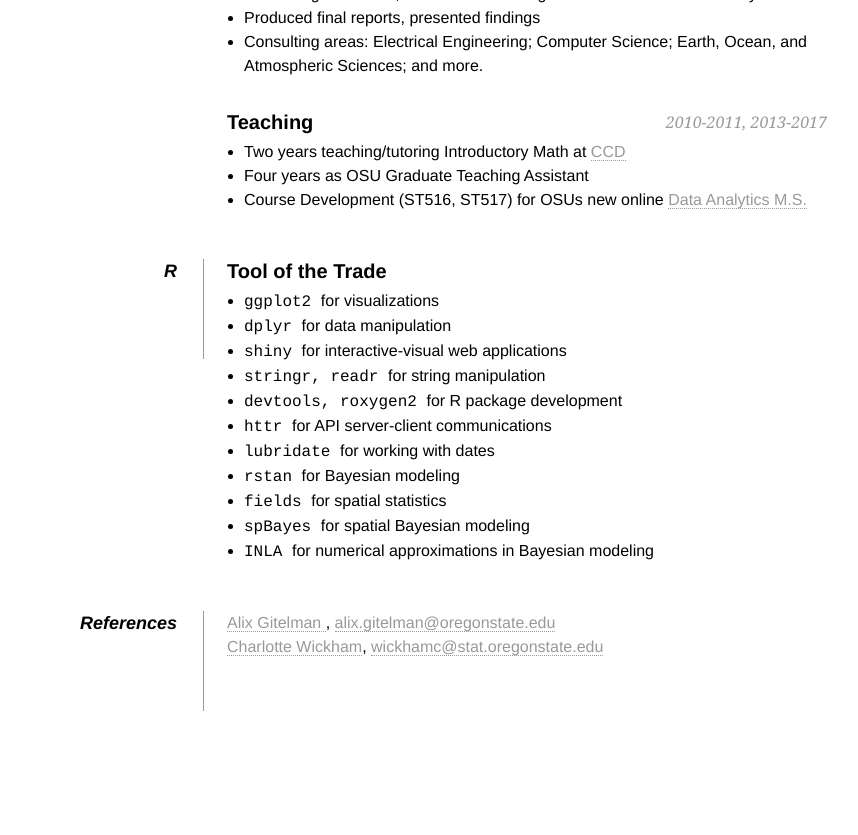
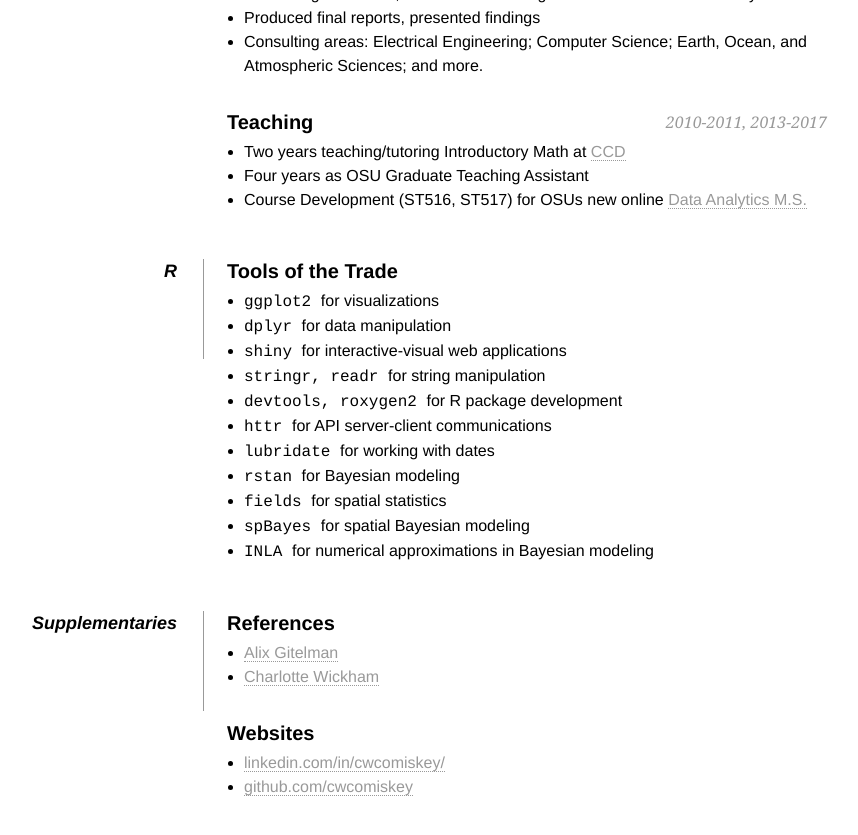
Before and after one commit to cwcomiskey/cwcomiskey.github.io, a Jekyll site: the page index.html, which Jekyll copies as it is, in a window 1280 px wide and 900 px high, scrolled down 1266 px. Shown: the top 835 px of the window, without its empty margins (213-1071 px from the left). Built offline with Jekyll 4.4.1, drawn with Linux system fonts in a browser that asks for light colours; before the commit the page ends 2052 px from its top, so only the background shows below that.

Commit message:
Add "Supplementaries" section w/ refs, sites

```diff
--- a/index.html
+++ b/index.html
@@ -153,9 +153,9 @@
 
             <dt> R </dt>
 	    <dd>
-	    <h2> Tool of the Trade </h2>
-		<ul>
-			<li> <font face="Courier"> ggplot2 </font face="Courier"> for visualizations
+		    <h2> Tools of the Trade </h2>
+		    <ul>
+			<li> <font face="Courier"> ggplot2 </font face="Courier"> for visualizations </li>
 			<li> <font face="Courier"> dplyr </font face="Courier"> for data manipulation </li>
 			<li> <font face="Courier"> shiny </font face="Courier"> for interactive-visual web applications </li>
 			<li> <font face="Courier"> stringr, readr </font face="Courier"> for string manipulation </li>
@@ -174,16 +174,21 @@
 
 
 
-            <dt>References</dt>
+            <dt> Supplementaries </dt>
+            <dd>
+		    <h2> References </h2>
+		    <ul>
+			    <li> <a href="http://stat.oregonstate.edu/content/gitelman-alix"> Alix Gitelman </a> </li>
+			    <li> <a href="http://cwick.co.nz/" > Charlotte Wickham </a> </li>
+		    </ul>
 
+		    <h2> Websites </h2>
+		    <ul>
+			    <li> <a href="https://www.linkedin.com/in/cwcomiskey/" > linkedin.com/in/cwcomiskey/ </a> </li>
+			    <li> <a href="https://github.com/cwcomiskey" > github.com/cwcomiskey </a> </li>
+		    </ul>
+	    </dd>
 
-            <dd>
-		    <a href="http://stat.oregonstate.edu/content/gitelman-alix"> Alix Gitelman </a>,
-		    <a class="email" href="mailto:alix.gitelman@oregonstate.edu">alix.gitelman@oregonstate.edu</a> </dd>
-             <!-- Email:  -->
-            <dd>
-		    <a href="http://cwick.co.nz/" > Charlotte Wickham</a>,
-		    <a class="email" href="mailto:wickhamc@stat.oregonstate.edu">wickhamc@stat.oregonstate.edu</a> </dd>
              <!-- This is a comment!!  -->
             <dd class="clear"></dd>
         </dl>
```
Also changed, not shown: other parts of index.html (+1 -1 lines).
